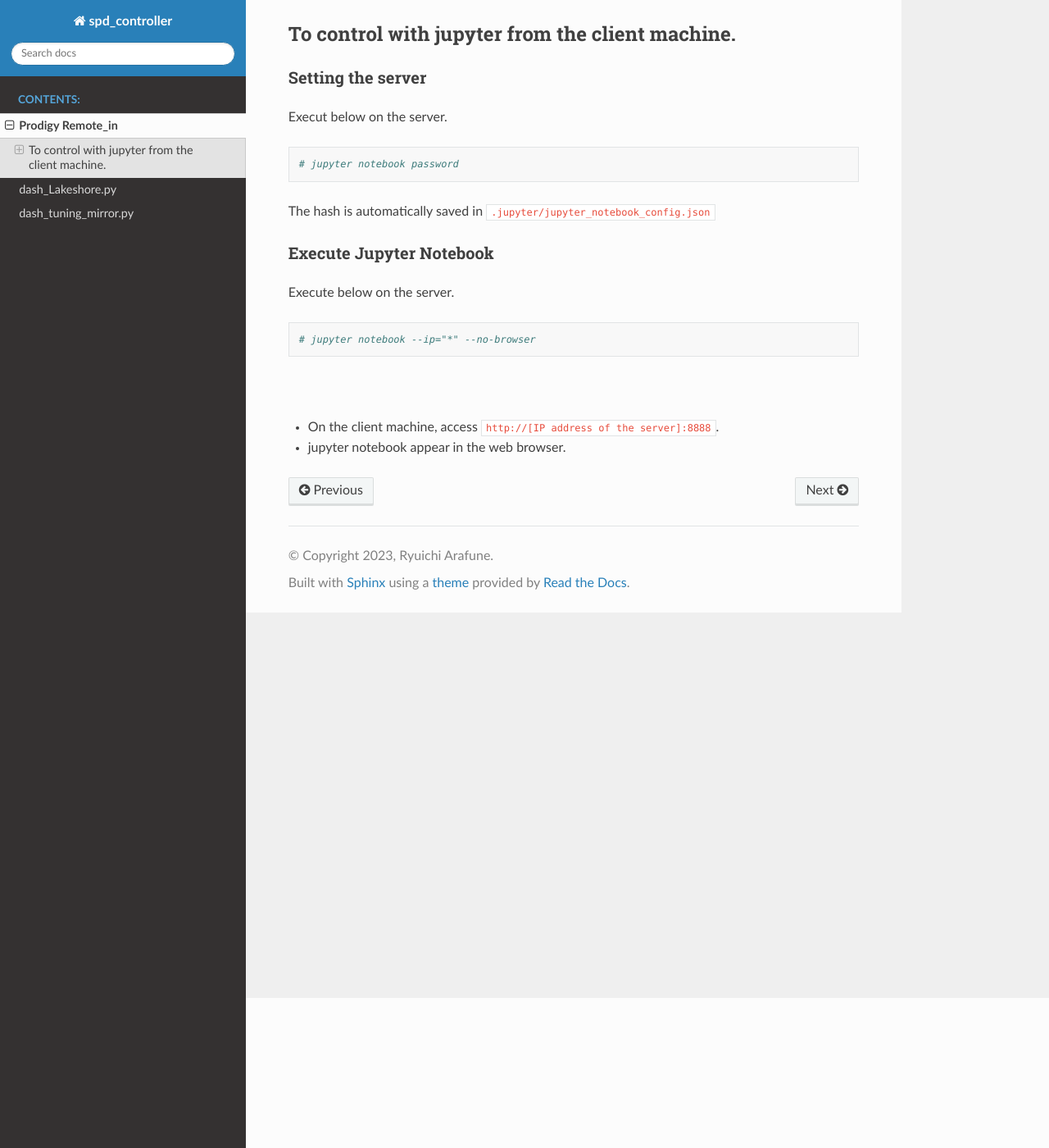
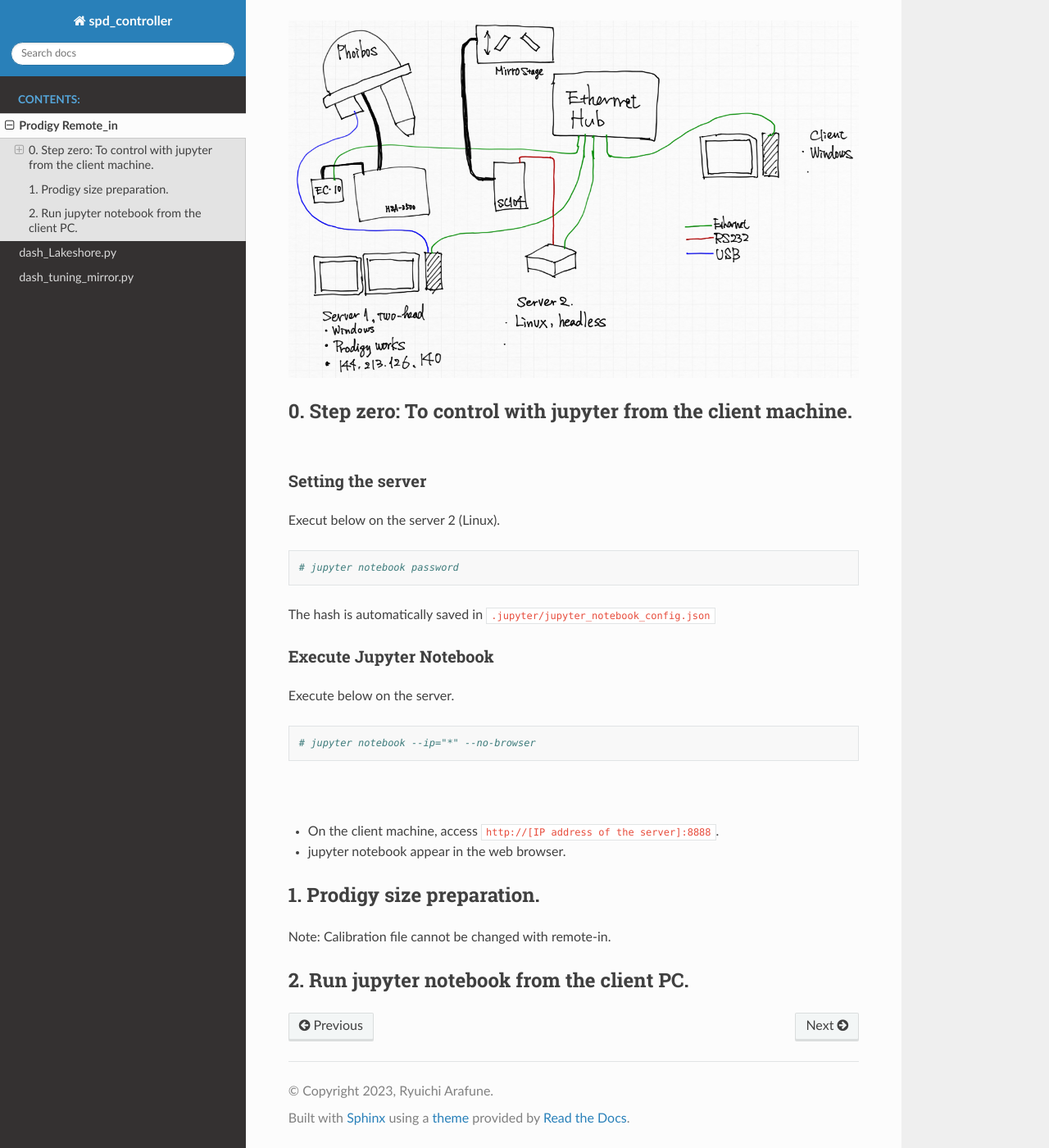
Before and after one commit to arafune/spd_controller, a Sphinx documentation site: the page built from doc/source/Prodigy_remote_in/Prodigy_remote_in.md, in a window 1280 px wide and 1400 px high, scrolled down 183 px. Shown: the whole window at 82% size. Built offline with Sphinx 7.4.7 and the Read the Docs theme 2.0.0, drawn with Linux system fonts in a browser that asks for light colours.

Commit message:
docs(Prodigy): Update sphinx document

````diff
--- a/doc/source/Prodigy_remote_in/Prodigy_remote_in.md
+++ b/doc/source/Prodigy_remote_in/Prodigy_remote_in.md
@@ -2,11 +2,13 @@
 
 -- how to integrate the stepping motor system and the ARPES measurement.
 
-## To control with jupyter from the client machine.
+![NetworkConfiguration](./DigramPumpProbeSetup.png)
+
+## 0. Step zero: To control with jupyter from the client machine.
 
 ### Setting the server
 
-Execut below on the server.
+Execut below on the server 2 (Linux).
 
 ```
 # jupyter notebook password
@@ -26,3 +28,9 @@ Execute below on the server.
 
 - On the client machine, access `http://[IP address of the server]:8888`.
 - jupyter notebook appear in the web browser.
+
+## 1. Prodigy size preparation.
+
+Note: Calibration file cannot be changed with remote-in.
+
+## 2. Run jupyter notebook from the client PC.
````
Also changed, not shown: doc/source/index.rst (+25 -0 lines), doc/source/Prodigy_remote_in/DigramPumpProbeSetup.png (added).
